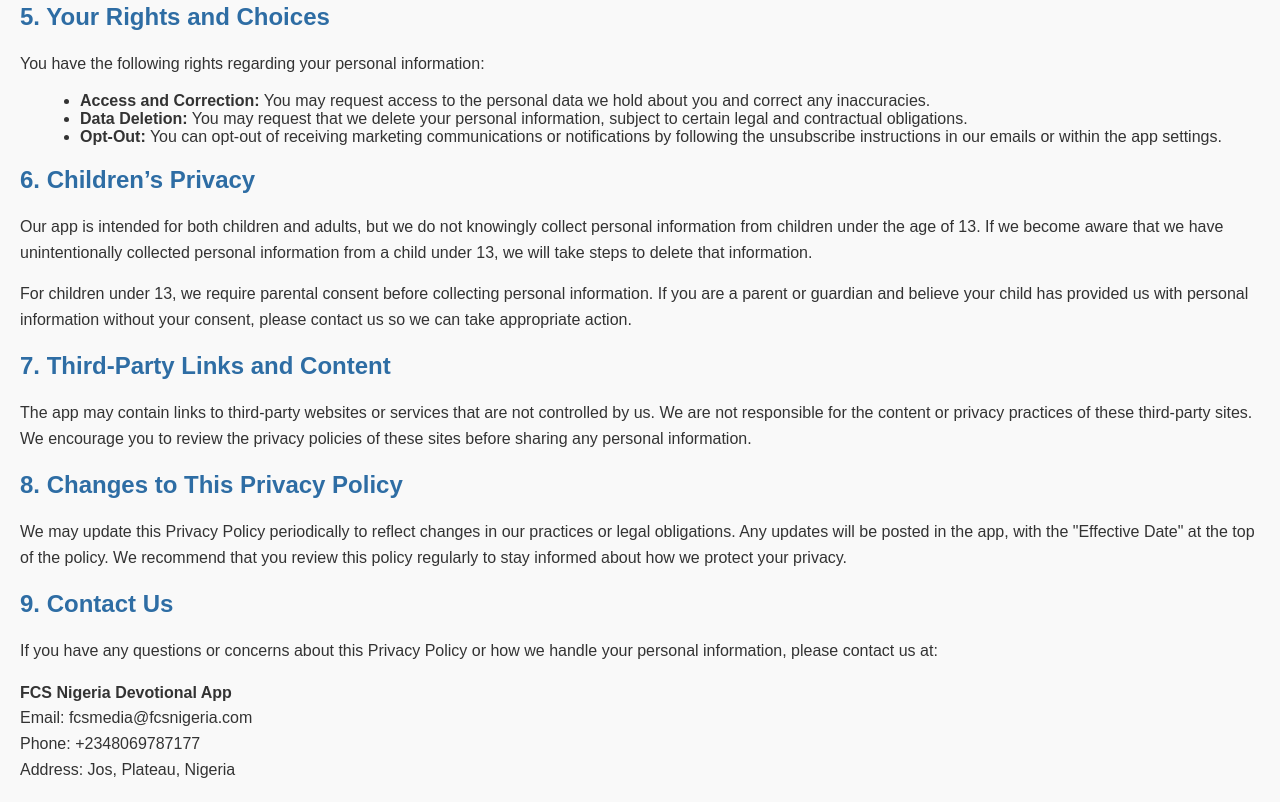
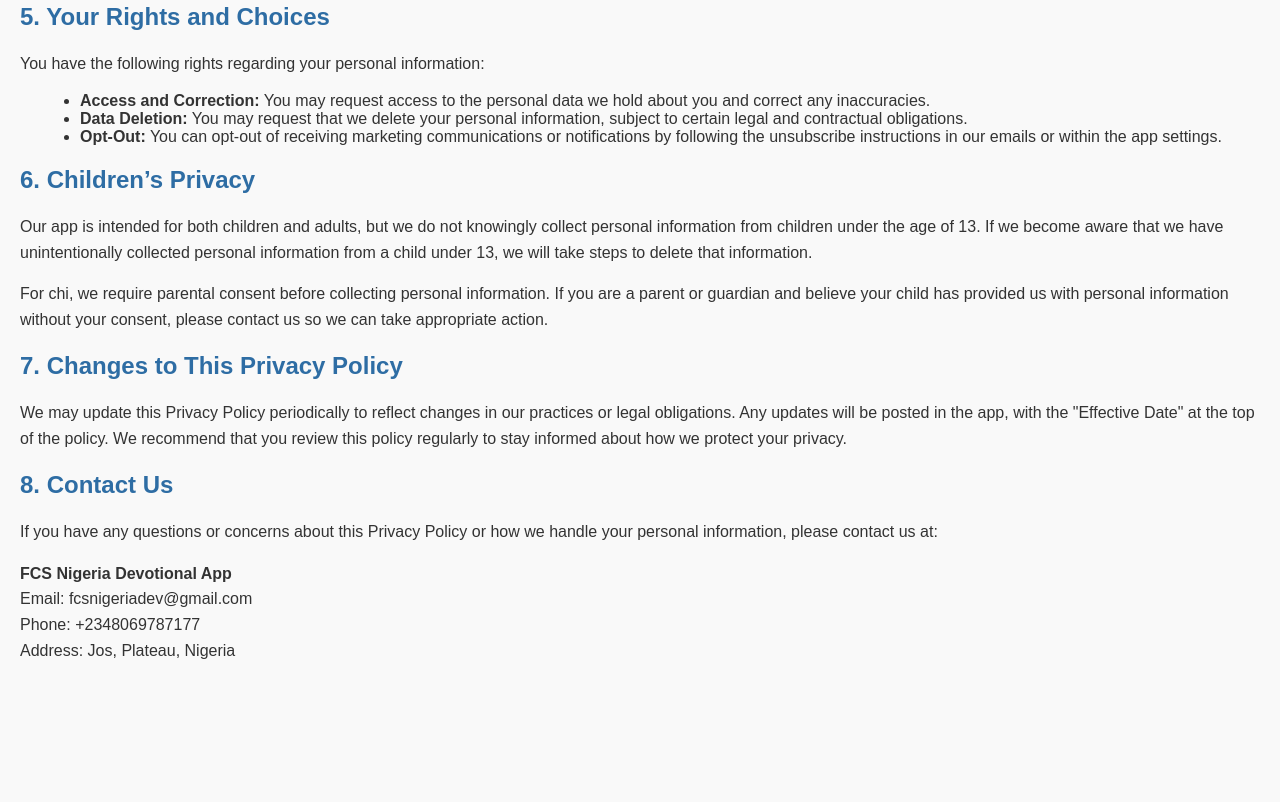
Before and after one commit to VinsDev/fcs-nigeria-privacy, a plain HTML site: page index.html in a window 1280 px wide. Shown: the part 1285-2087 px from the top of the page. After the commit the page ends 1968 px from the top, so only its background shows below. Drawn offline with Linux system fonts and the light colour scheme.

Commit message:
Update index.html

```diff
--- a/index.html
+++ b/index.html
@@ -28,7 +28,7 @@
 <body>
 
     <h1>Privacy Policy for FCS Nigeria Devotional App</h1>
-    <p><strong>Effective Date:</strong> 20th November 2024</p>
+    <p><strong>Effective Date:</strong> 20 November, 2024</p>
 
     <p>At FCS Nigeria, we take your privacy seriously. This Privacy Policy outlines how we collect, use, and protect your personal information when you use our devotional app designed for both children and adults to study the Bible and meditate. By using our app, you agree to the practices described in this policy.</p>
 
@@ -80,19 +80,16 @@
 
     <h2>6. Children’s Privacy</h2>
     <p>Our app is intended for both children and adults, but we do not knowingly collect personal information from children under the age of 13. If we become aware that we have unintentionally collected personal information from a child under 13, we will take steps to delete that information.</p>
-    <p>For children under 13, we require parental consent before collecting personal information. If you are a parent or guardian and believe your child has provided us with personal information without your consent, please contact us so we can take appropriate action.</p>
+    <p>For chi, we require parental consent before collecting personal information. If you are a parent or guardian and believe your child has provided us with personal information without your consent, please contact us so we can take appropriate action.</p>
 
-    <h2>7. Third-Party Links and Content</h2>
-    <p>The app may contain links to third-party websites or services that are not controlled by us. We are not responsible for the content or privacy practices of these third-party sites. We encourage you to review the privacy policies of these sites before sharing any personal information.</p>
-
-    <h2>8. Changes to This Privacy Policy</h2>
+    <h2>7. Changes to This Privacy Policy</h2>
     <p>We may update this Privacy Policy periodically to reflect changes in our practices or legal obligations. Any updates will be posted in the app, with the "Effective Date" at the top of the policy. We recommend that you review this policy regularly to stay informed about how we protect your privacy.</p>
 
-    <h2>9. Contact Us</h2>
+    <h2>8. Contact Us</h2>
     <p>If you have any questions or concerns about this Privacy Policy or how we handle your personal information, please contact us at:</p>
 
     <p><strong>FCS Nigeria Devotional App</strong><br>
-    Email: fcsmedia@fcsnigeria.com<br>
+    Email: fcsnigeriadev@gmail.com<br>
     Phone: +2348069787177<br>
     Address: Jos, Plateau, Nigeria</p>
 
```
